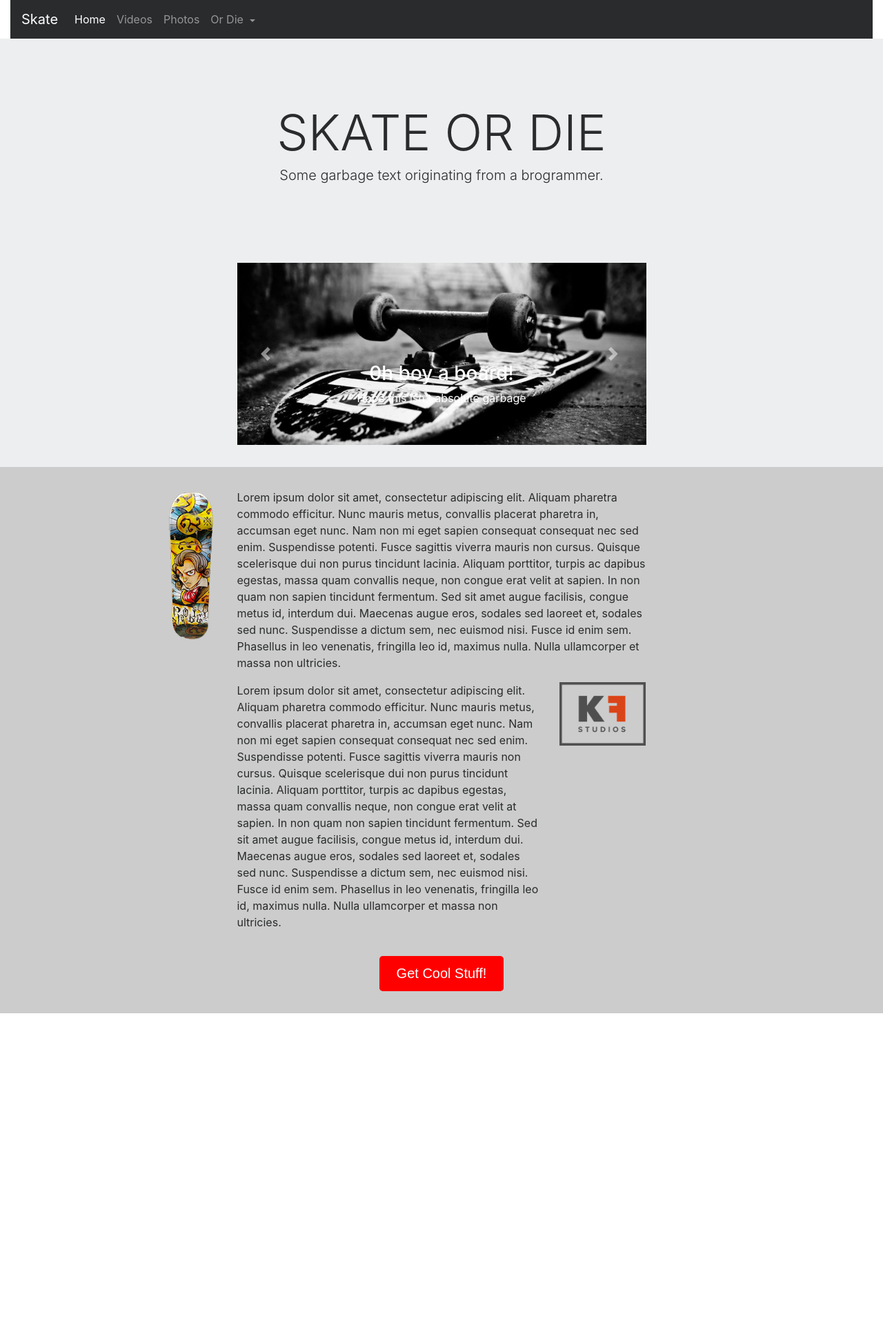
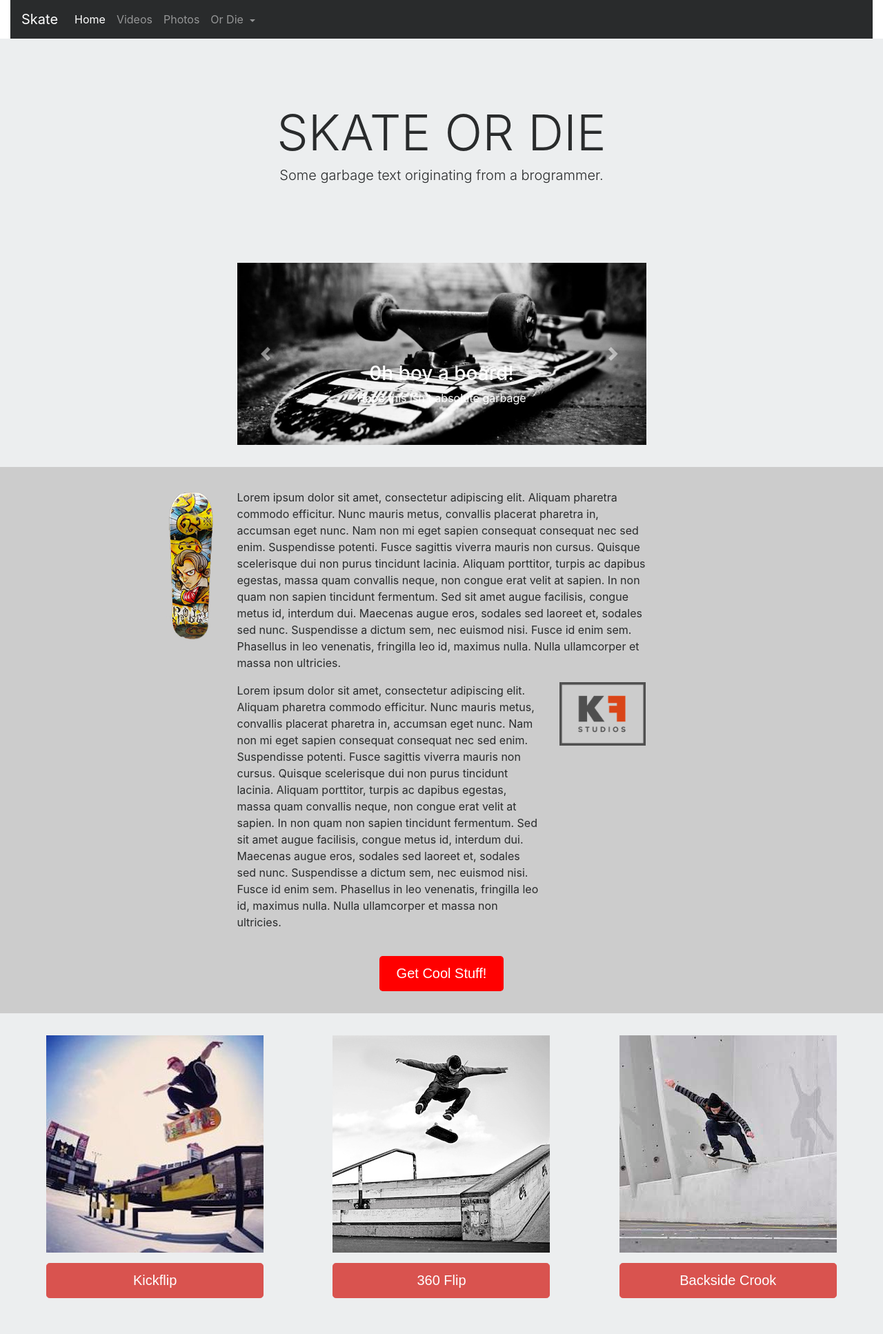
Before and after one commit to towelbot/towelbot.github.io, a Jekyll site: the page Devslopes6/index.html, which Jekyll copies as it is, in a window 1280 px wide. Shown: the whole page at 69% size. Built offline with Jekyll 4.4.1, drawn with Linux system fonts in a browser that asks for light colours; nearby versions of some CDN libraries; before the commit the page ends 1469 px from its top, so only the background shows below that.

Commit message:
/Devslopes6 work
Added another light section with 3 pictures and accompanying buttons.

```diff
--- a/Devslopes6/index.html
+++ b/Devslopes6/index.html
@@ -185,6 +185,46 @@
 <!-- End section2 -->
 </div>
 
+<!-- Begin Section 3 -->
+<div class="sectionLight">
+  <div class="row">
+    <div class="col-sm-12">
+      <div class="row">
+
+        <div class="col-sm-12 col-lg-4">
+          <img class="img-fluid imgCenter" src="assets/kickflip.jpg">
+          <div class="row">
+            <div class="col-sm-12">
+              <button type="button" class="btn btn-danger btn-lg btnCenter">Kickflip
+              </button>
+            </div>
+          </div>
+        </div>
+
+        <div class="col-sm-12 col-lg-4">
+          <img class="img-fluid imgCenter" src="assets/360flip.jpg">
+          <div class="row">
+            <div class="col-sm-12">
+              <button type="button" class="btn btn-danger btn-lg btnCenter">360 Flip
+              </button>
+            </div>
+          </div>
+        </div>
+
+        <div class="col-sm-12 col-lg-4">
+          <img class="img-fluid imgCenter" src="assets/bscrook.jpg">
+          <div class="row">
+            <div class="col-sm-12">
+              <button type="button" class="btn btn-danger btn-lg btnCenter">Backside Crook
+              </button>
+            </div>
+          </div>
+        </div>
+
+      </div>
+    </div>
+  </div>
+</div>
 
 
 
--- a/Devslopes6/main.css
+++ b/Devslopes6/main.css
@@ -32,3 +32,16 @@ h5.modal-title {
 .modalFormWrapper {
   padding: 2rem;
 }
+
+.imgCenter {
+  display: block;
+  margin: auto;
+}
+
+.btnCenter {
+  display: block;
+  margin: auto;
+  margin-top: 15px;
+  margin-bottom: 20px;
+  width: 315px;
+}
```
Lines whose indentation alone changed are shown as unchanged.
